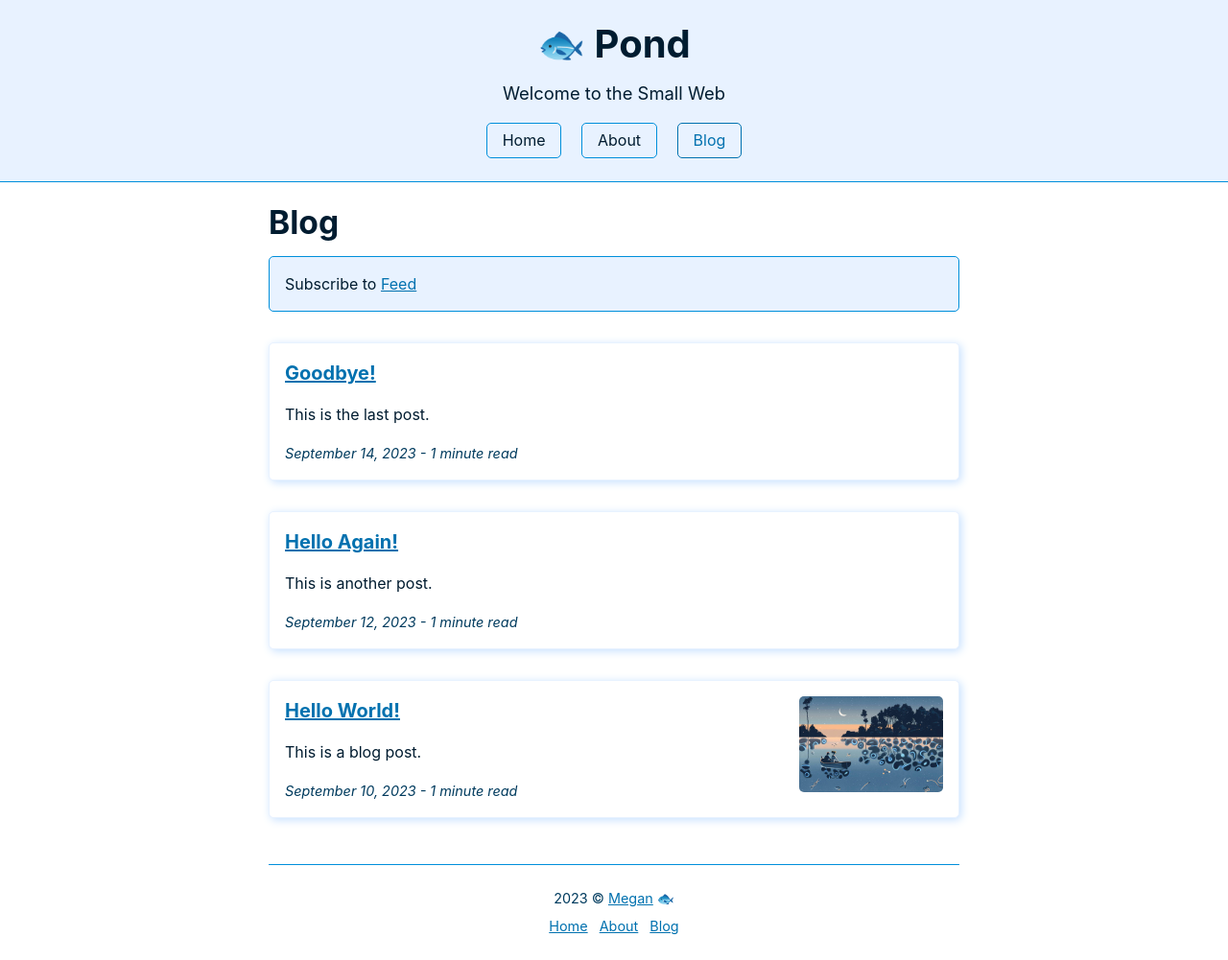
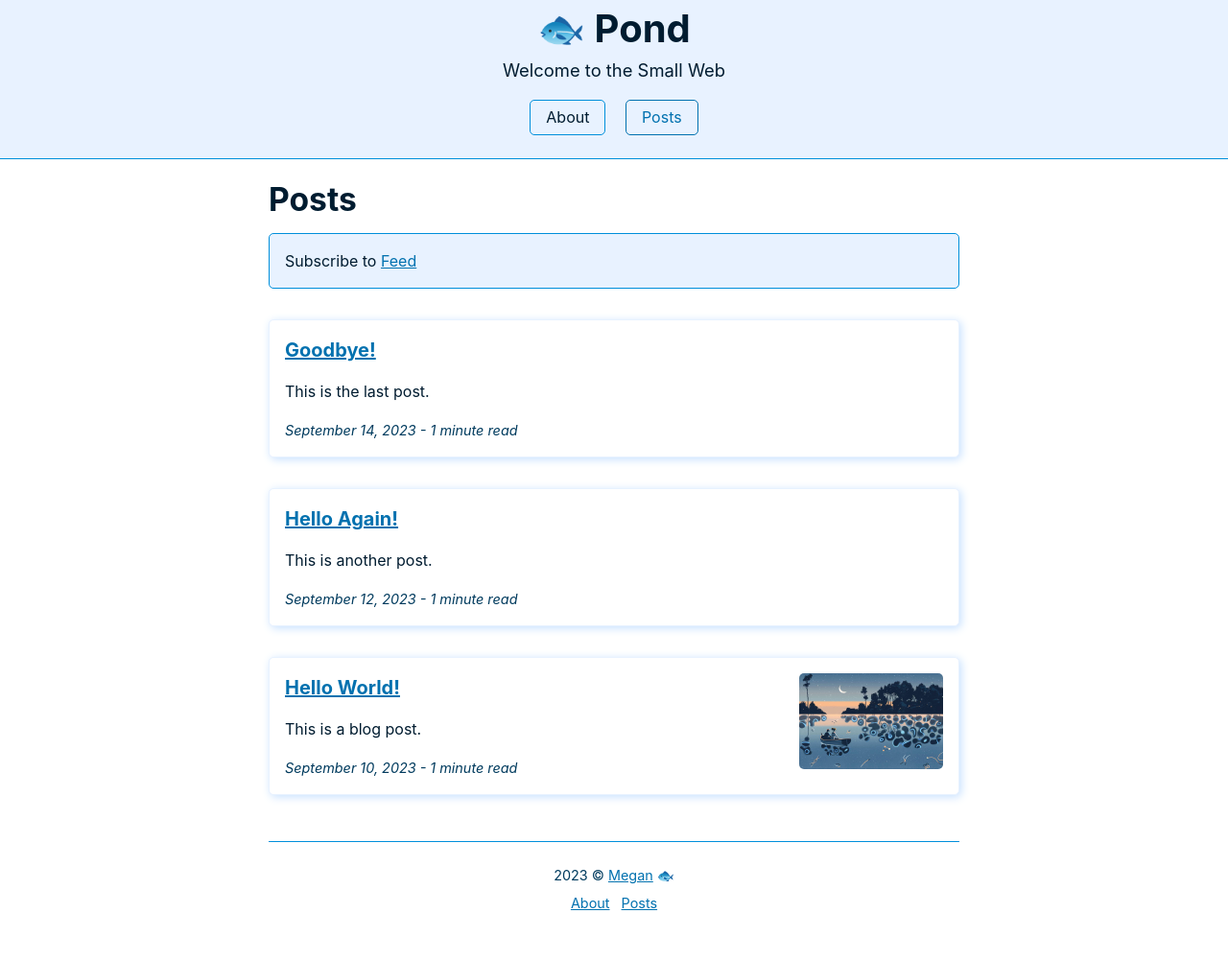
Before and after one commit to megdna/pond, a Jekyll site: the page built from posts.md, in a window 1280 px wide. Shown: the whole page at 96% size. Built offline with Jekyll 4.4.1, drawn with Linux system fonts in a browser that asks for light colours; after the commit the page ends 977 px from its top, so only the background shows below that.

Commit message:
Update theme

```diff
--- a/_config.yml
+++ b/_config.yml
@@ -6,18 +6,15 @@ baseurl: "/pond"
 permalink: :title
 
 author: Megan
-github: megdna
 goatcounter: meg
 icon: 🐟
 lang: en
 
 nav:
-  - name: Home
-    link: /
   - name: About
     link: /about
-  - name: Blog
-    link: /blog
+  - name: Posts
+    link: /posts
 
 plugins:
   - jekyll-feed
--- a/_includes/footer.html
+++ b/_includes/footer.html
@@ -1,4 +1,4 @@
-<p>{{ site.time | date: '%Y' }} &copy; <a href="https://github.com/{{ site.github }}" target="_blank">{{ site.author }}</a> {{ site.icon }}</p>
+<p>{{ site.time | date: '%Y' }} &copy; <a href="{{ site.baseurl }}">{{ site.author }}</a> {{ site.icon }}</p>
 
 <nav>
   {% for item in site.nav %}
--- a/assets/css/style.css
+++ b/assets/css/style.css
@@ -62,12 +62,14 @@ body > header {
 }
 body > header a {
   color: var(--text);
-  margin: 0.5rem auto;
-  max-width: 1200px;
   text-decoration: none;
 }
 body > header a:hover {
   color: var(--link);
+}
+body > header h1 {
+  margin: 0.5rem auto;
+  max-width: 1200px;
 }
 body > header p {
   font-size: 1.15rem;
--- a/blog.md
+++ b/posts.md
@@ -1,7 +1,7 @@
 ---
 layout: post
-permalink: /blog
-title: Blog
+permalink: /posts
+title: Posts
 ---
 <div class="notice">Subscribe to <a href="{{ site.baseurl }}/feed" target="_blank">Feed</a></div>
 
```
